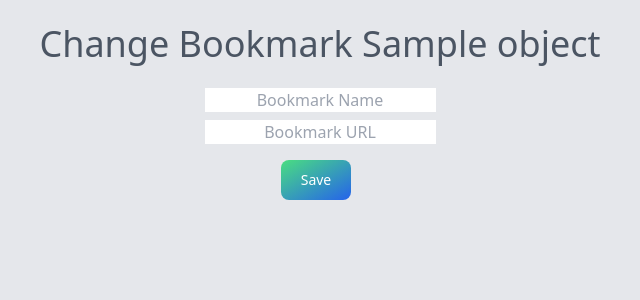
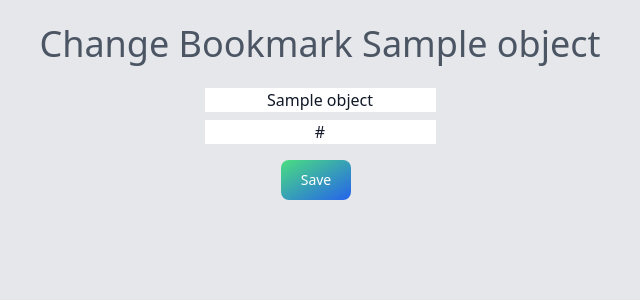
Before and after one commit to jakubstastka/django-personal-dashboard-startpage, a Django app: template page/templates/page/bookmark_form.html in a window 1280 px wide. Shown: the top 300 px of the page, without its empty margins (320-960 px from the left). Run offline with Django 3.2, Linux system fonts and the light colour scheme; the template is opened without the code that fills it: most values are stand-ins (such as "Sample title", 1, 10 or a date in 2020); some libraries are stand-ins or nearby versions.

Commit message:
bugfix for bookmark update

```diff
--- a/page/templates/page/board_form.html
+++ b/page/templates/page/board_form.html
@@ -14,7 +14,7 @@
             {% csrf_token %}
             <div class="space-y-2 text-center pt-6">
                 <div class="flex flex-col items-center justify-center">
-                    <div><input type="name" class="text-center block mb-2 text-md font-medium text-gray-900 dark:text-gray-300" name="name" placeholder="Board Name" required></div>
+                    <div><input type="name" class="text-center block mb-2 text-md font-medium text-gray-900 dark:text-gray-300" name="name" placeholder="Board Name" value="{{object.name}}" required></div>
                 </div>
                 <button type="submit" class="text-white bg-gradient-to-br from-green-400 to-blue-600 hover:bg-gradient-to-bl focus:ring-4 focus:outline-none focus:ring-green-200 dark:focus:ring-green-800 font-medium rounded-lg text-sm px-5 py-2.5 text-center mr-2 mb-2">Save</button>
             </div>
--- a/page/templates/page/bookmark_form.html
+++ b/page/templates/page/bookmark_form.html
@@ -14,8 +14,8 @@
             {% csrf_token %}
             <div class="space-y-2 text-center pt-6">
                 <div class="flex flex-col items-center justify-center">
-                    <div><input type="name" class="text-center block mb-2 text-md font-medium text-gray-900 dark:text-gray-300" name="name" placeholder="Bookmark Name" required></div>
-                    <div><input type="name" class="text-center block mb-2 text-md font-medium text-gray-900 dark:text-gray-300" name="url" placeholder="Bookmark URL" required></div>
+                    <div><input type="name" class="text-center block mb-2 text-md font-medium text-gray-900 dark:text-gray-300" name="name" value="{{object.name}}" placeholder="Bookmark Name" required></div>
+                    <div><input type="url" class="text-center block mb-2 text-md font-medium text-gray-900 dark:text-gray-300" name="url" value="{{object.url}}" placeholder="Bookmark URL" required></div>
                 </div>
                 <button type="submit" class="text-white bg-gradient-to-br from-green-400 to-blue-600 hover:bg-gradient-to-bl focus:ring-4 focus:outline-none focus:ring-green-200 dark:focus:ring-green-800 font-medium rounded-lg text-sm px-5 py-2.5 text-center mr-2 mb-2">Save</button>
             </div>
--- a/page/templates/page/bookmarkgroup_form.html
+++ b/page/templates/page/bookmarkgroup_form.html
@@ -14,7 +14,7 @@
             {% csrf_token %}
             <div class="space-y-2 text-center pt-6">
                 <div class="flex flex-col items-center justify-center">
-                    <div><input type="name" class="text-center block mb-2 text-md font-medium text-gray-900 dark:text-gray-300" name="name" placeholder="Board Name" required></div>
+                    <div><input type="name" class="text-center block mb-2 text-md font-medium text-gray-900 dark:text-gray-300" name="name" value="{{object.name}}" placeholder="Board Name" required></div>
                 </div>
                 <button type="submit" class="text-white bg-gradient-to-br from-green-400 to-blue-600 hover:bg-gradient-to-bl focus:ring-4 focus:outline-none focus:ring-green-200 dark:focus:ring-green-800 font-medium rounded-lg text-sm px-5 py-2.5 text-center mr-2 mb-2">Save</button>
             </div>
--- a/page/urls.py
+++ b/page/urls.py
@@ -1,5 +1,6 @@
 from django.urls import path
-from .views import BoardList, BoardCreateView, BoardDeleteView, BoardUpdateView, BookmarkGroupCreateView, BookmarkCreateView, BookmarkGroupDeleteView, BookmarkDeleteView, BookmarkGroupUpdateView
+from .views import BoardList, BoardCreateView, BoardDeleteView, BoardUpdateView, BookmarkGroupCreateView, \
+    BookmarkCreateView, BookmarkGroupDeleteView, BookmarkDeleteView, BookmarkGroupUpdateView, BookmarkUpdateView
 
 urlpatterns = [
     path('', BoardList.as_view(), name='home'),
@@ -10,6 +11,6 @@ urlpatterns = [
     path('bookmarkgroup/<int:pk>/update/', BookmarkGroupUpdateView.as_view(), name='update-bookmark-group'),
     path('bookmarkgroup/<int:pk>/delete/', BookmarkGroupDeleteView.as_view(), name='delete-bookmark-group'),
     path('bookmark/<int:pk>/create/', BookmarkCreateView.as_view(), name='add-bookmark'),
-    path('bookmark/<int:pk>/update/', BookmarkCreateView.as_view(), name='update-bookmark'),
+    path('bookmark/<int:pk>/update/', BookmarkUpdateView.as_view(), name='update-bookmark'),
     path('bookmark/<int:pk>/delete/', BookmarkDeleteView.as_view(), name='delete-bookmark'),
 ]
```
